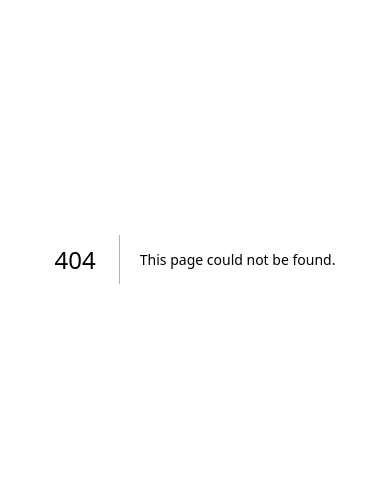
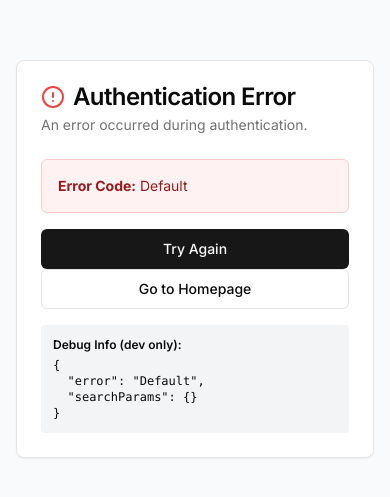
Before and after one commit to jabinweb/leadgen, a Next.js app: page /auth/error in a window 390 px wide. Before the commit this address had no page. Shown: the part 163-660 px from the top of the page. Built offline with nearby package versions, Linux system fonts and the light colour scheme.

Commit message:
fixed responsive

```diff
--- /dev/null
+++ b/app/auth/error/page.tsx
@@ -0,0 +1,74 @@
+'use client';
+
+import { useSearchParams } from 'next/navigation';
+import Link from 'next/link';
+import { Button } from '@/components/ui/button';
+import { Card, CardContent, CardDescription, CardHeader, CardTitle } from '@/components/ui/card';
+import { AlertCircle } from 'lucide-react';
+
+const errorMessages: Record<string, string> = {
+  Configuration: 'There is a problem with the server configuration.',
+  AccessDenied: 'You do not have permission to sign in.',
+  Verification: 'The verification token has expired or has already been used.',
+  OAuthSignin: 'Error in constructing an authorization URL.',
+  OAuthCallback: 'Error in handling the response from the OAuth provider.',
+  OAuthCreateAccount: 'Could not create OAuth provider user in the database.',
+  EmailCreateAccount: 'Could not create email provider user in the database.',
+  Callback: 'Error in the OAuth callback handler route.',
+  OAuthAccountNotLinked: 'Email already exists with a different provider.',
+  EmailSignin: 'Check your email address.',
+  CredentialsSignin: 'Sign in failed. Check the details you provided are correct.',
+  SessionRequired: 'Please sign in to access this page.',
+  Default: 'An error occurred during authentication.',
+};
+
+export default function AuthErrorPage() {
+  const searchParams = useSearchParams();
+  const error = searchParams.get('error') || 'Default';
+
+  return (
+    <div className="min-h-screen flex items-center justify-center bg-gray-50 px-4">
+      <Card className="w-full max-w-md">
+        <CardHeader>
+          <div className="flex items-center gap-2">
+            <AlertCircle className="h-6 w-6 text-red-500" />
+            <CardTitle>Authentication Error</CardTitle>
+          </div>
+          <CardDescription>
+            {errorMessages[error] || errorMessages.Default}
+          </CardDescription>
+        </CardHeader>
+        <CardContent className="space-y-4">
+          <div className="p-4 bg-red-50 border border-red-200 rounded-md">
+            <p className="text-sm text-red-800">
+              <strong>Error Code:</strong> {error}
+            </p>
+          </div>
+
+          <div className="space-y-2">
+            <Link href="/auth/signin">
+              <Button className="w-full">
+                Try Again
+              </Button>
+            </Link>
+
+            <Link href="/">
+              <Button variant="outline" className="w-full">
+                Go to Homepage
+              </Button>
+            </Link>
+          </div>
+
+          {process.env.NODE_ENV === 'development' && (
+            <div className="mt-4 p-3 bg-gray-100 rounded text-xs">
+              <p className="font-semibold mb-1">Debug Info (dev only):</p>
+              <pre className="whitespace-pre-wrap break-all">
+                {JSON.stringify({ error, searchParams: Object.fromEntries(searchParams) }, null, 2)}
+              </pre>
+            </div>
+          )}
+        </CardContent>
+      </Card>
+    </div>
+  );
+}
--- a/auth.ts
+++ b/auth.ts
@@ -33,6 +33,7 @@ export const { handlers, signIn, signOut, auth } = NextAuth({
   pages: {
     signIn: '/auth/signin',
     verifyRequest: '/auth/verify-request',
+    error: '/auth/error',
   },
   callbacks: {
     async jwt({ token, user, account }) {
@@ -61,4 +62,5 @@ export const { handlers, signIn, signOut, auth } = NextAuth({
   session: {
     strategy: "jwt",
   },
+  debug: process.env.NODE_ENV === 'development',
 })
```
